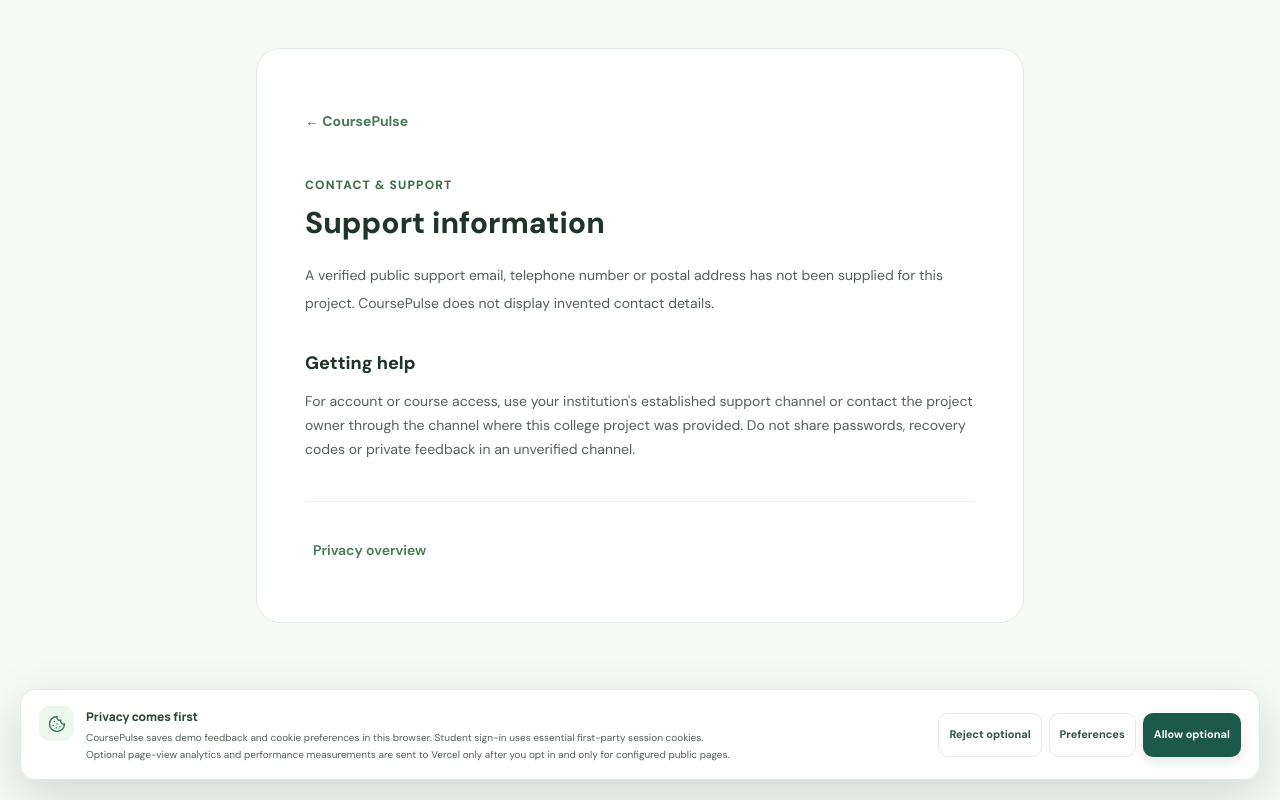
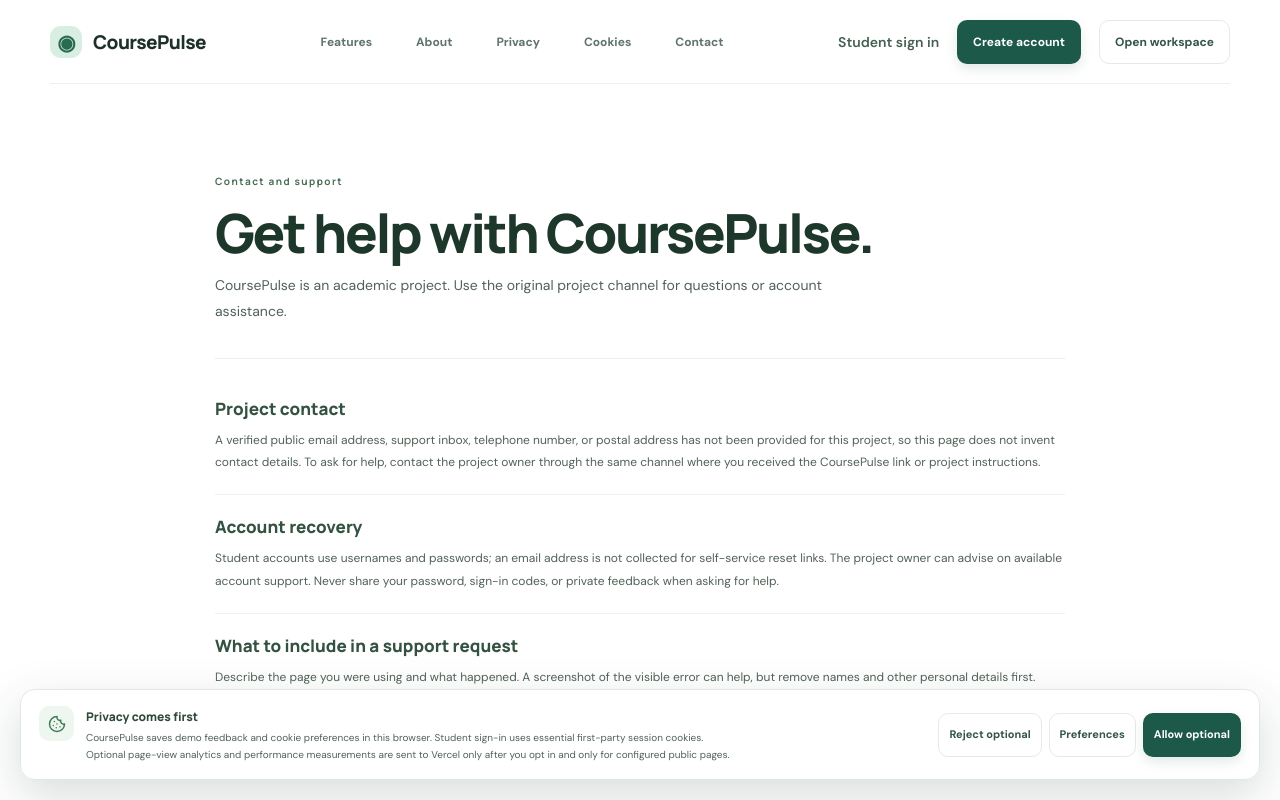
Before and after one commit to akashsharmapb09-cpu/coursePulse.site, a Next.js app: page /contact in a window 1280 px wide. Shown: the top 800 px of the page. Built offline with nearby package versions, Linux system fonts and the light colour scheme; no server answers.

Commit message:
Clarify project support and account recovery route

```diff
--- a/app/contact/page.tsx
+++ b/app/contact/page.tsx
@@ -1,22 +1,33 @@
 import Link from 'next/link';
+import { PublicPage } from '@/components/public-site';
 
 export const metadata = {
   title: 'Contact and support',
-  description: 'Current CoursePulse support-contact availability.',
+  description: 'How to request help with the CoursePulse college-project demonstration.',
   robots: { index: false, follow: false },
   alternates: { canonical: '/contact' }
 };
 
 export default function ContactPage() {
-  return <main className="min-h-screen bg-[#f7faf7] px-6 py-12 text-[#20352a]">
-    <article className="mx-auto max-w-3xl rounded-3xl border border-[#e2ebe3] bg-white p-8 sm:p-12">
-      <Link href="/" style={{ minHeight: 44, display: "inline-flex", alignItems: "center" }} className="text-sm font-bold text-[#477956]">← CoursePulse</Link>
-      <p className="mt-8 text-xs font-extrabold tracking-widest text-[#3f6b4b]">CONTACT & SUPPORT</p>
-      <h1 className="mt-3 text-3xl font-extrabold">Support information</h1>
-      <p className="mt-5 text-sm leading-7 text-[#526158]">A verified public support email, telephone number or postal address has not been supplied for this project. CoursePulse does not display invented contact details.</p>
-      <h2 className="mt-8 text-lg font-extrabold">Getting help</h2>
-      <p className="mt-3 text-sm leading-6 text-[#526158]">For account or course access, use your institution's established support channel or contact the project owner through the channel where this college project was provided. Do not share passwords, recovery codes or private feedback in an unverified channel.</p>
-      <div className="mt-10 border-t border-[#edf1ed] pt-6"><Link href="/privacy" style={{ minHeight: 44, display: "inline-flex", alignItems: "center" }} className="px-2 text-sm font-semibold text-[#477956]">Privacy overview</Link></div>
-    </article>
-  </main>;
+  return (
+    <PublicPage
+      eyebrow="Contact and support"
+      title="Get help with CoursePulse."
+      description="CoursePulse is an academic project. Use the original project channel for questions or account assistance."
+    >
+      <section>
+        <h2>Project contact</h2>
+        <p>A verified public email address, support inbox, telephone number, or postal address has not been provided for this project, so this page does not invent contact details. To ask for help, contact the project owner through the same channel where you received the CoursePulse link or project instructions.</p>
+      </section>
+      <section>
+        <h2>Account recovery</h2>
+        <p>Student accounts use usernames and passwords; an email address is not collected for self-service reset links. The project owner can advise on available account support. Never share your password, sign-in codes, or private feedback when asking for help.</p>
+      </section>
+      <section>
+        <h2>What to include in a support request</h2>
+        <p>Describe the page you were using and what happened. A screenshot of the visible error can help, but remove names and other personal details first.</p>
+      </section>
+      <p><Link className="inline-link" href="/support">Read the support questions</Link> or return to the <Link className="inline-link" href="/">CoursePulse homepage</Link>.</p>
+    </PublicPage>
+  );
 }
```
